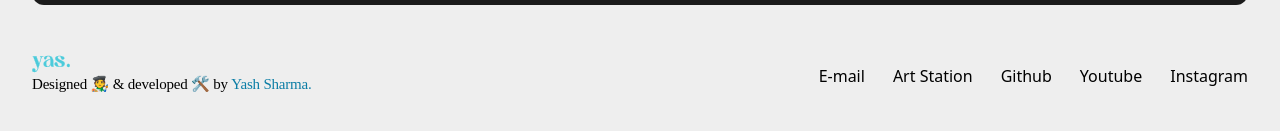
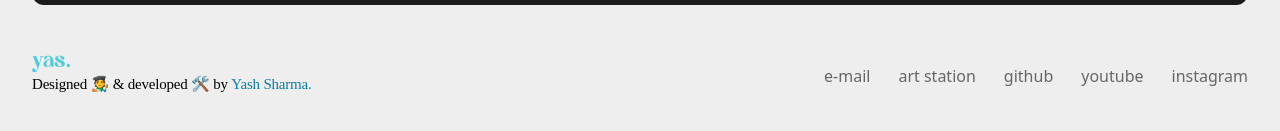
Before and after one commit to Yash2402/yash-personal-website, an Astro site: page / in a window 1280 px wide. Shown: the part 735-866 px from the top of the page. Built offline with nearby package versions, Linux system fonts and the light colour scheme; Astro itself is replaced by a stand-in of ours; a web font is replaced by a local one.

Commit message:
footer links color change

```diff
--- a/src/components/Footer.astro
+++ b/src/components/Footer.astro
@@ -10,9 +10,9 @@ import { footerLinks } from "../data/footerLinks.ts";
             <a href="/"> <Icon name="yash_DM" size={38} /> </a>
           <p class="font-para tracking-[-0.2px] font-normal md:text-[15px]">Designed 🧑‍🎨 & developed  🛠️ by <span class="font-medium text-LM-Link dark:text-DM-Link transition-all ease-linear">Yash Sharma.</span></p>
         </div>
-          <div class="flex flex-row items-center space-x-7 font-title"> { footerLinks.map( (footerLink) => ( <li class="list-none"> <a class="hover:text-LM-Para dark:hover:text-DM-Para md:text-[16px]" href={footerLink.href}> {footerLink.title} </a> </li> ) ) } </div>
+          <div class="flex flex-row items-center space-x-7 font-title"> { footerLinks.map( (footerLink) => ( <li class="list-none"> <a class="text-LM-Nav-Unselected dark:text-DM-Nav-Unselected hover:text-LM-Nav-Selected dark:hover:text-DM-Nav-Selected md:text-[16px]" href={footerLink.href}> {footerLink.title} </a> </li> ) ) } </div>
     </nav>
     <nav class="md:hidden xl:hidden mx-[35px] my-[24px]">
-        <div class="flex flex-row items-center justify-between"> { footerLinks.map( (footerLink) => ( <li class="list-none"> <a class="font-title font-[100] tracking-[-0.2px] hover:text-LM-Para dark:hover:text-DM-Para text-[16px]" href={footerLink.href}> {footerLink.title} </a> </li> ) ) } </div>
+        <div class="flex flex-row items-center justify-between "> { footerLinks.map( (footerLink) => ( <li class="list-none"> <a class="font-title font-[100] tracking-[-0.2px] hover:text-LM-Para dark:hover:text-DM-Para text-[16px]" href={footerLink.href}> {footerLink.title} </a> </li> ) ) } </div>
     </nav>
 </footer>
--- a/src/data/footerLinks.ts
+++ b/src/data/footerLinks.ts
@@ -5,23 +5,23 @@ interface footerLinks {
 
 export const footerLinks: footerLinks[] = [
   {
-    title: "E-mail",
+    title: "e-mail",
     href: "mailto:yashsharma4583@gmail.com",
   },
   {
-    title: "Art Station",
+    title: "art station",
     href: "https://www.artstation.com/yash2402",
   },
   {
-    title: "Github",
+    title: "github",
     href: "https://www.github.com/Yash2402",
   },
   {
-    title: "Youtube",
+    title: "youtube",
     href: "https://www.youtube.com/@YashSharma-qj8pd",
   },
   {
-    title: "Instagram",
+    title: "instagram",
     href: "https://www.instagram.com/yash.sharma.2402/",
   },
 ];
```
